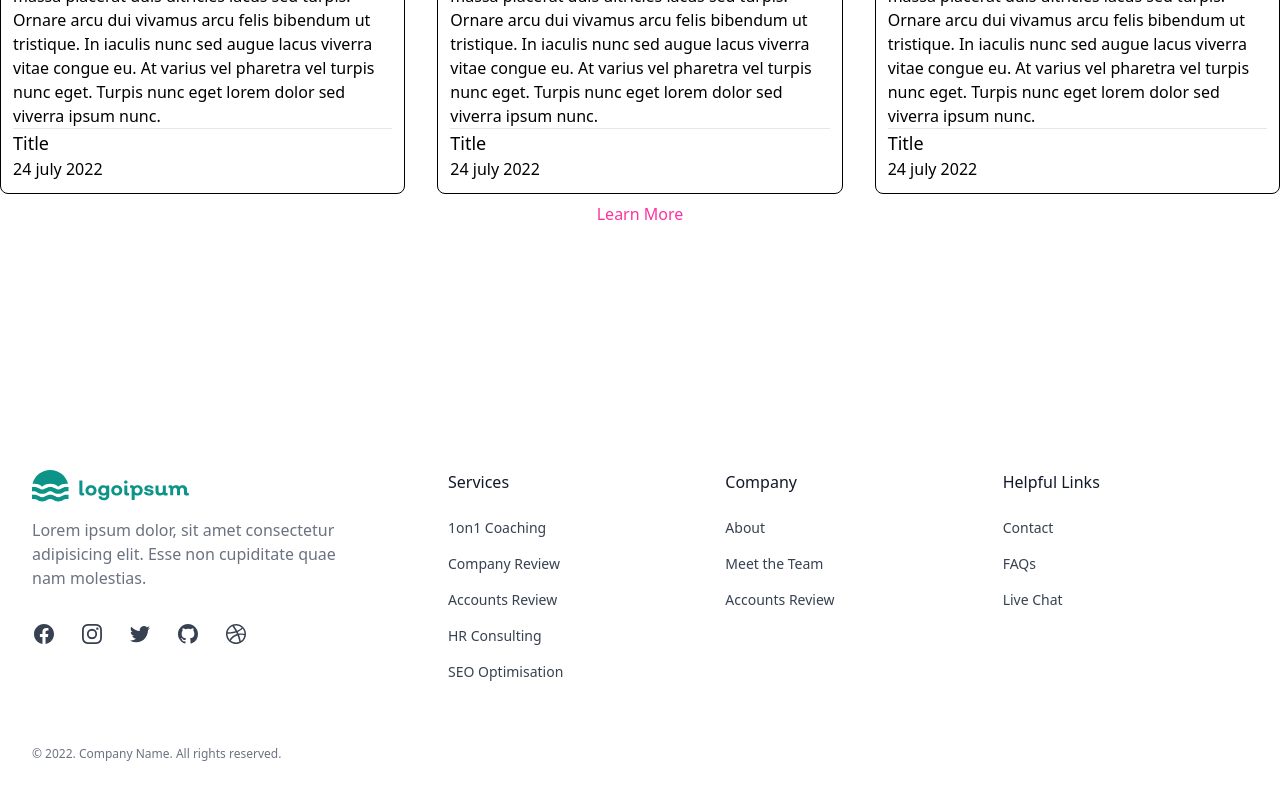
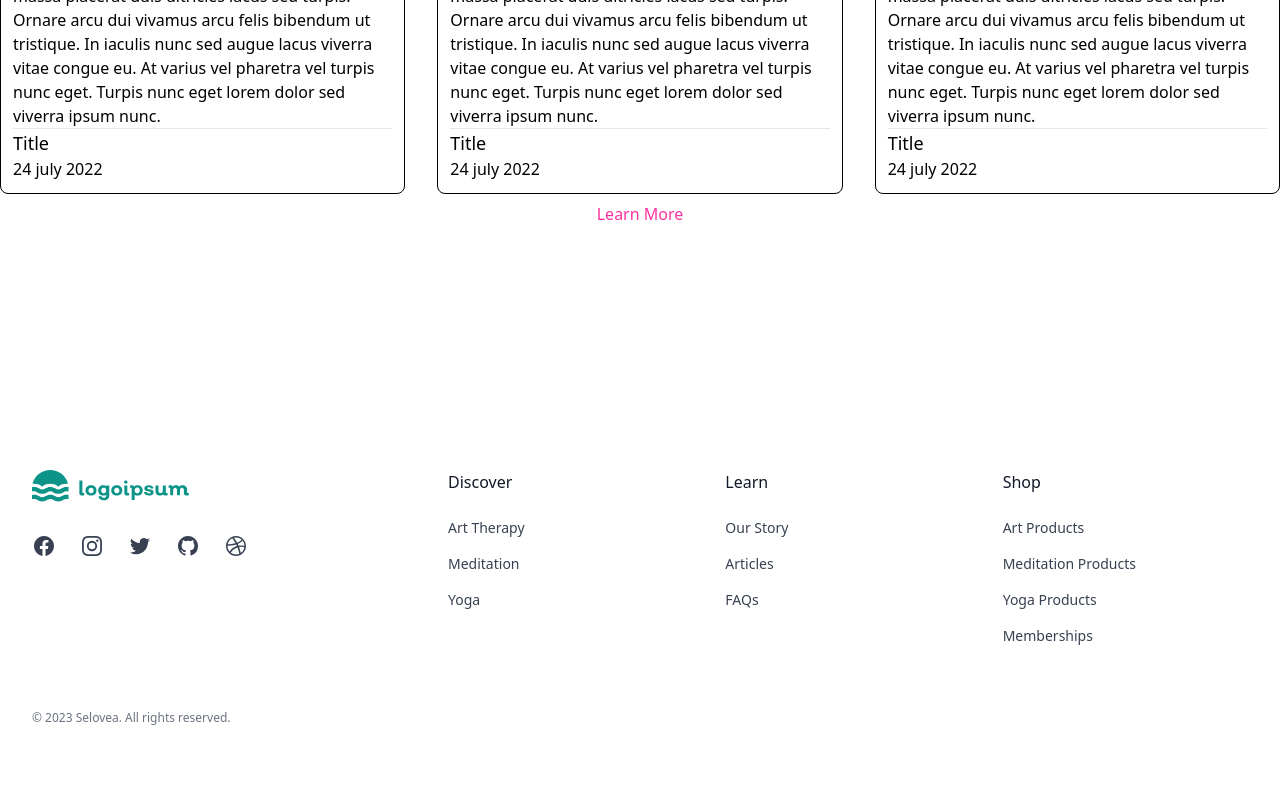
Before and after one commit to ElizabethWitengier/mmc6950-capstone-witengier-elizabeth, a Next.js app: page / in a window 1280 px wide. Shown: the part 3680-4480 px from the top of the page. Built offline with nearby package versions, Linux system fonts and the light colour scheme.

Commit message:
Footer Updated

```diff
--- a/src/components/Layout/Footer.js
+++ b/src/components/Layout/Footer.js
@@ -57,11 +57,6 @@ const Footer = () => {
                 />
               </svg>
             </div>
-
-            <p class="mt-4 max-w-xs text-gray-500">
-              Lorem ipsum dolor, sit amet consectetur adipisicing elit. Esse non
-              cupiditate quae nam molestias.
-            </p>
 
             <ul class="mt-8 flex gap-6">
               <li>
@@ -184,7 +179,7 @@ const Footer = () => {
 
           <div class="grid grid-cols-1 gap-8 sm:grid-cols-2 lg:col-span-2 lg:grid-cols-3">
             <div>
-              <p class="font-medium text-gray-900">Services</p>
+              <p class="font-medium text-gray-900">Discover</p>
 
               <ul class="mt-6 space-y-4 text-sm">
                 <li>
@@ -192,7 +187,7 @@ const Footer = () => {
                     href="#"
                     class="text-gray-700 transition hover:opacity-75"
                   >
-                    1on1 Coaching
+                    Art Therapy
                   </Link>
                 </li>
 
@@ -201,7 +196,7 @@ const Footer = () => {
                     href="#"
                     class="text-gray-700 transition hover:opacity-75"
                   >
-                    Company Review
+                    Meditation
                   </Link>
                 </li>
 
@@ -210,7 +205,22 @@ const Footer = () => {
                     href="#"
                     class="text-gray-700 transition hover:opacity-75"
                   >
-                    Accounts Review
+                    Yoga
+                  </Link>
+                </li>
+              </ul>
+            </div>
+
+            <div>
+              <p class="font-medium text-gray-900">Learn</p>
+
+              <ul class="mt-6 space-y-4 text-sm">
+                <li>
+                  <Link
+                    href="#"
+                    class="text-gray-700 transition hover:opacity-75"
+                  >
+                    Our Story
                   </Link>
                 </li>
 
@@ -219,64 +229,7 @@ const Footer = () => {
                     href="#"
                     class="text-gray-700 transition hover:opacity-75"
                   >
-                    HR Consulting
-                  </Link>
-                </li>
-
-                <li>
-                  <Link
-                    href="#"
-                    class="text-gray-700 transition hover:opacity-75"
-                  >
-                    SEO Optimisation
-                  </Link>
-                </li>
-              </ul>
-            </div>
-
-            <div>
-              <p class="font-medium text-gray-900">Company</p>
-
-              <ul class="mt-6 space-y-4 text-sm">
-                <li>
-                  <Link
-                    href="#"
-                    class="text-gray-700 transition hover:opacity-75"
-                  >
-                    About
-                  </Link>
-                </li>
-
-                <li>
-                  <Link
-                    href="#"
-                    class="text-gray-700 transition hover:opacity-75"
-                  >
-                    Meet the Team
-                  </Link>
-                </li>
-
-                <li>
-                  <Link
-                    href="#"
-                    class="text-gray-700 transition hover:opacity-75"
-                  >
-                    Accounts Review
-                  </Link>
-                </li>
-              </ul>
-            </div>
-
-            <div>
-              <p class="font-medium text-gray-900">Helpful Links</p>
-
-              <ul class="mt-6 space-y-4 text-sm">
-                <li>
-                  <Link
-                    href="#"
-                    class="text-gray-700 transition hover:opacity-75"
-                  >
-                    Contact
+                    Articles
                   </Link>
                 </li>
 
@@ -288,13 +241,45 @@ const Footer = () => {
                     FAQs
                   </Link>
                 </li>
+              </ul>
+            </div>
+
+            <div>
+              <p class="font-medium text-gray-900">Shop</p>
+
+              <ul class="mt-6 space-y-4 text-sm">
+                <li>
+                  <Link
+                    href="#"
+                    class="text-gray-700 transition hover:opacity-75"
+                  >
+                    Art Products
+                  </Link>
+                </li>
 
                 <li>
                   <Link
                     href="#"
                     class="text-gray-700 transition hover:opacity-75"
                   >
-                    Live Chat
+                    Meditation Products{" "}
+                  </Link>
+                </li>
+
+                <li>
+                  <Link
+                    href="#"
+                    class="text-gray-700 transition hover:opacity-75"
+                  >
+                    Yoga Products
+                  </Link>
+                </li>
+                <li>
+                  <Link
+                    href="#"
+                    class="text-gray-700 transition hover:opacity-75"
+                  >
+                    Memberships
                   </Link>
                 </li>
               </ul>
@@ -303,7 +288,7 @@ const Footer = () => {
         </div>
 
         <p class="text-xs text-gray-500">
-          &copy; 2022. Company Name. All rights reserved.
+          &copy; 2023 Selovea. All rights reserved.
         </p>
       </div>
     </footer>
```
